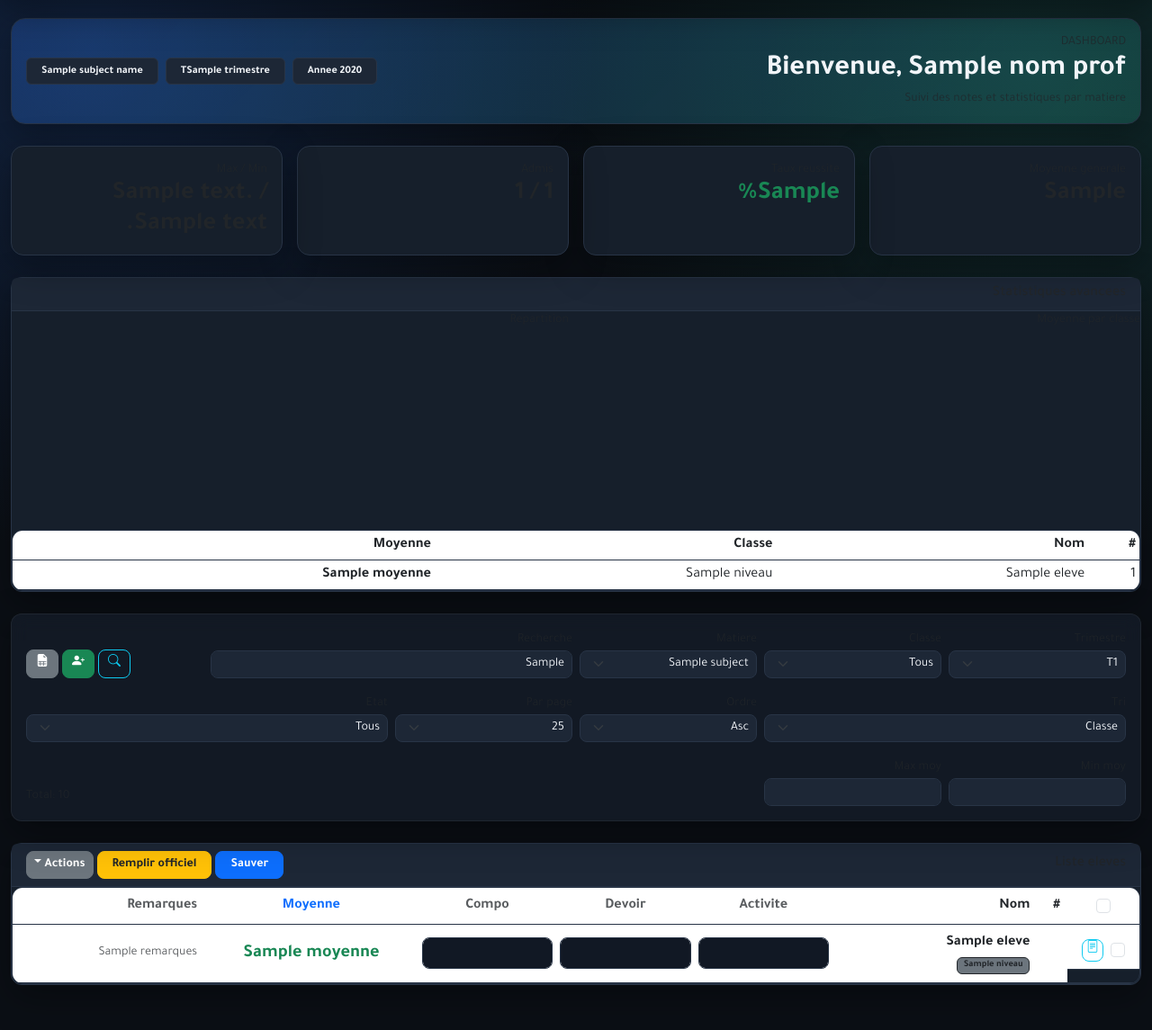
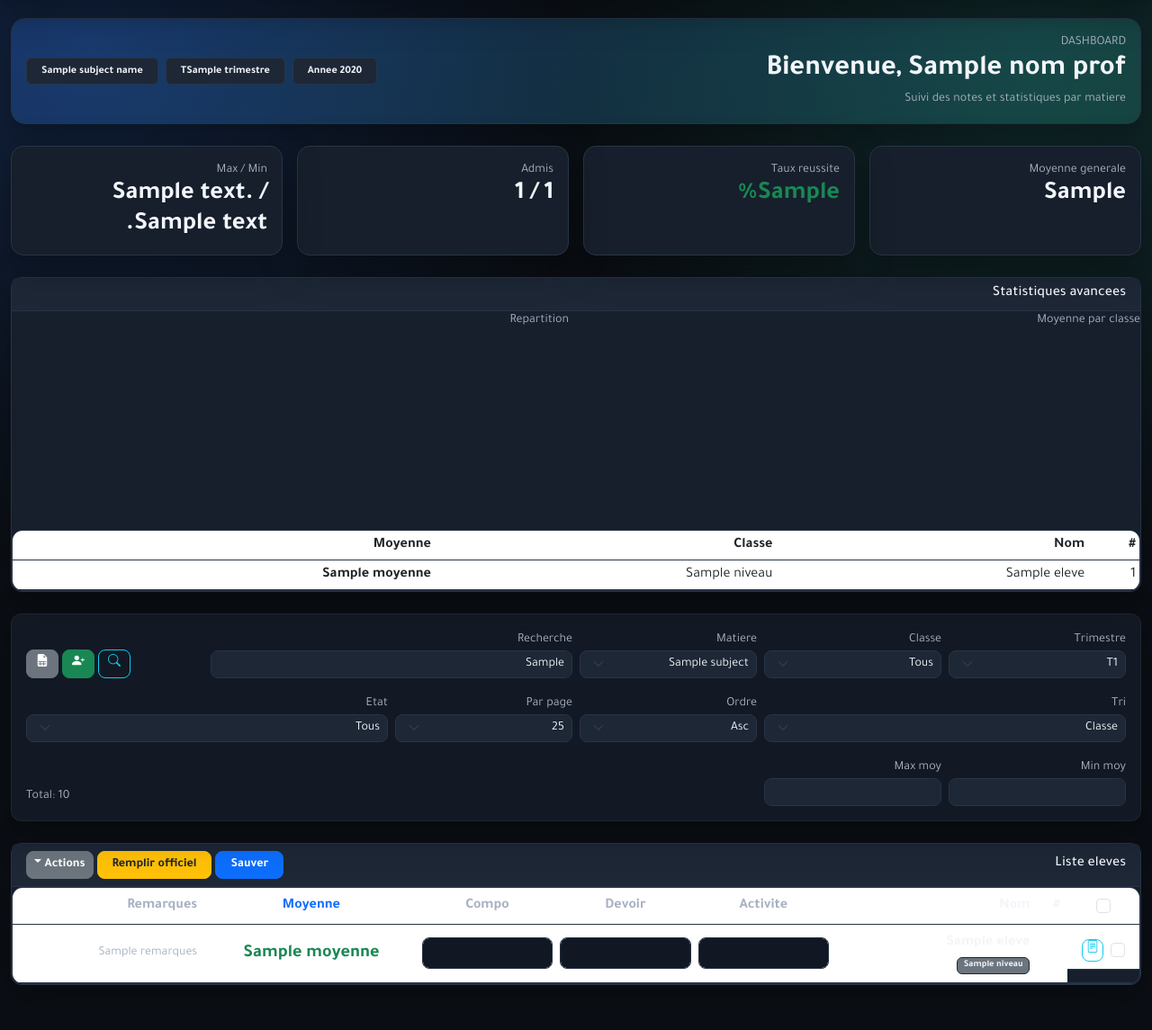
Before and after one commit to alibelharet/gestion-multi-profs, a Flask app: template templates/index.html in a window 1280 px wide. Shown: the part 68-1213 px from the top of the page at 90% size. Run offline with Flask 3, Linux system fonts and the light colour scheme; the template is opened without the code that fills it: most values are stand-ins (such as "Sample title", 1, 10 or a date in 2020); a map, chart or similar area stays blank.

Commit message:
Fix text contrast + chart colors

```diff
--- a/templates/base.html
+++ b/templates/base.html
@@ -137,6 +137,17 @@ a { text-decoration: none; }
 
 .navbar-toggler { border-color: var(--border); }
 
+/* Bootstrap text helpers to match theme */
+.text-body,
+.text-body-emphasis,
+.text-white {
+    color: var(--text) !important;
+}
+.text-muted,
+.text-secondary {
+    color: var(--muted) !important;
+}
+
 @media (max-width: 768px) {
     .container { padding-left: 8px; padding-right: 8px; }
     .navbar-brand { font-size: 1.05rem; }
--- a/templates/index.html
+++ b/templates/index.html
@@ -346,6 +346,10 @@
         const data = {{ chart_data|safe }};
         const ctxClasses = document.getElementById('chartClasses');
         const ctxDist = document.getElementById('chartDist');
+        const css = getComputedStyle(document.documentElement);
+        const textColor = (css.getPropertyValue('--text') || '#f2f5f9').trim();
+        const gridColor = (css.getPropertyValue('--border') || '#283446').trim();
+        Chart.defaults.color = textColor;
 
         if (ctxClasses) {
             new Chart(ctxClasses, {
@@ -354,7 +358,14 @@
                     labels: data.classes.labels,
                     datasets: [{ label: 'Moyenne', data: data.classes.values, backgroundColor: '#0d6efd' }]
                 },
-                options: { responsive: true, plugins: { legend: { display: false } }, scales: { y: { beginAtZero: true, max: 20 } } }
+                options: {
+                    responsive: true,
+                    plugins: { legend: { display: false } },
+                    scales: {
+                        y: { beginAtZero: true, max: 20, ticks: { color: textColor }, grid: { color: gridColor } },
+                        x: { ticks: { color: textColor }, grid: { color: gridColor } }
+                    }
+                }
             });
         }
 
@@ -362,7 +373,7 @@
             new Chart(ctxDist, {
                 type: 'doughnut',
                 data: { labels: data.distribution.labels, datasets: [{ data: data.distribution.values, backgroundColor: ['#198754', '#dc3545', '#6c757d'] }] },
-                options: { responsive: true }
+                options: { responsive: true, plugins: { legend: { labels: { color: textColor } } } }
             });
         }
     })();
```
